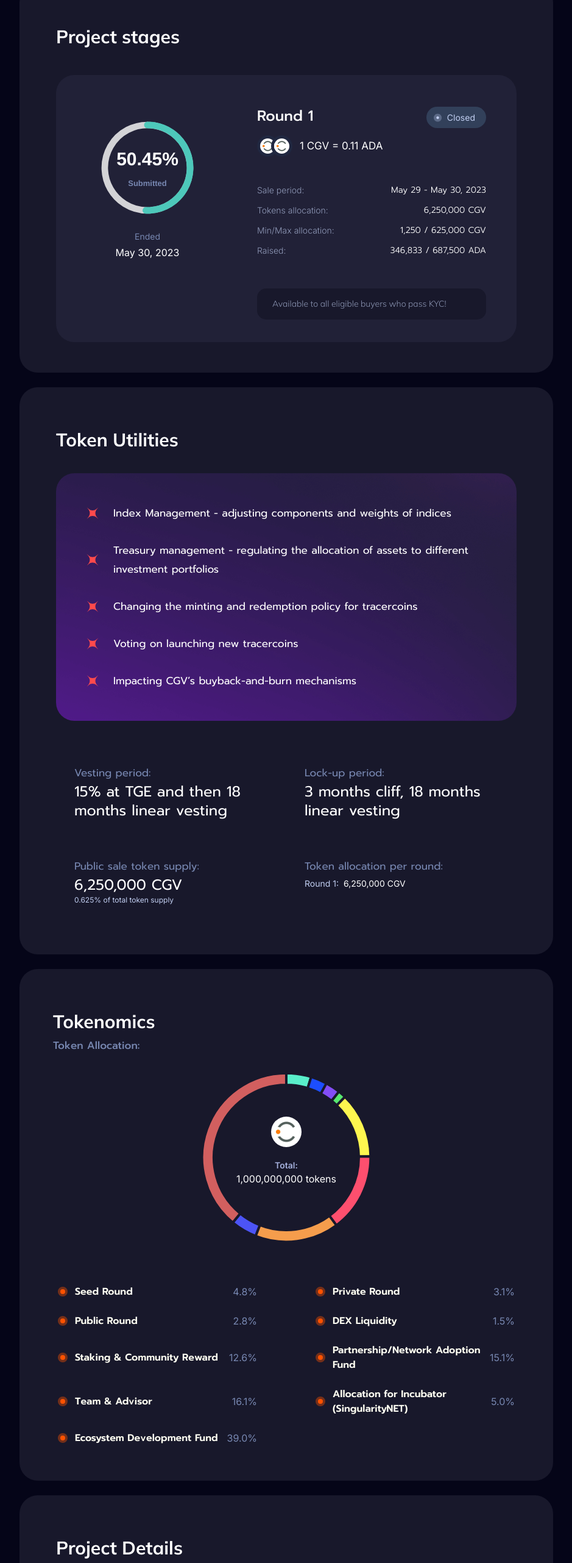
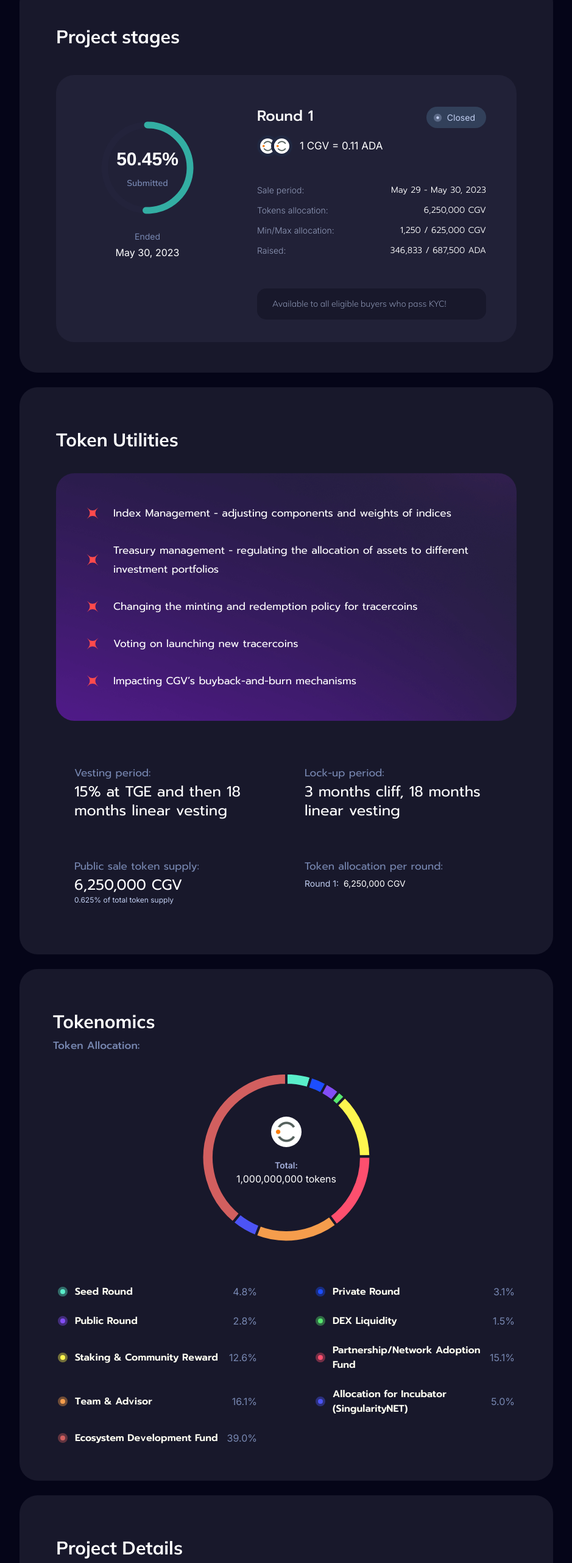
Before and after one commit to hossainarif37/launchpad, a Next.js app: page /projects in a window 1280 px wide. Shown: the part 834-3397 px from the top of the page at 61% size, without its empty margins (8-947 px from the left). Built offline with nearby package versions, Linux system fonts and the light colour scheme.

Commit message:
chore: Add non-progess background color in RadialBarChart

```diff
--- a/src/app/projects/components/RadialBarChart.js
+++ b/src/app/projects/components/RadialBarChart.js
@@ -11,7 +11,6 @@
             type: "radialBar"
         },
 
-        series: [67],
 
         plotOptions: {
             radialBar: {
@@ -20,13 +19,18 @@
                     size: "65%"
                 },
 
+                track: {
+                    background: '#24243D'
+                },
+
                 dataLabels: {
                     showOn: "always",
                     name: {
                         offsetY: 30,
                         show: true,
                         color: "#7787B1",
-                        fontSize: "13px"
+                        fontSize: "14px",
+                        fontFamily: "Mulish",
                     },
                     value: {
                         color: "#ffffff",
@@ -44,9 +48,10 @@
         },
         labels: ["Submitted"],
         fill: {
-            colors: ['#37C7B6', 'tomato'],
-            type: 'Solid'
-        }
+            colors: ['#37C7B6'],
+            type: 'solid'
+        },
+
     };
 
     return (
--- a/src/app/projects/components/TokenomicsChart.js
+++ b/src/app/projects/components/TokenomicsChart.js
@@ -41,6 +41,7 @@
             custom: function ({ seriesIndex, dataPointIndex, w }) {
                 // Access the series data for the hovered pie slice
                 const seriesData = w.config.series[seriesIndex];
+                const colorsData = w.config.colors[seriesIndex];
 
                 // Custom content function
                 const customContent = `<div class="bg-gray-800 bg-opacity-10 text-white p-4 rounded-lg">
--- a/src/app/projects/components/TokenomicsList.js
+++ b/src/app/projects/components/TokenomicsList.js
@@ -2,13 +2,42 @@
 const TokenomicsList = ({ item, total, color }) => {
     // Convert the values to percentages
     const percentage = parseFloat(item.value.replace(/,/g, '')) / total * 100;
+    console.log(color);
+
+    const hexToRGBA = (hex, opacity) => {
+        switch (opacity) {
+            case 0:
+                return `${hex}00`
+            case 5:
+                return `${hex}0D`
+            case 10:
+                return `${hex}1A`
+            case 15:
+                return `${hex}26`
+            case 20:
+                return `${hex}33`
+            case 25:
+                return `${hex}40`
+            case 30:
+                return `${hex}4D`
+            case 35:
+                return `${hex}59`
+            case 40:
+                return `${hex}66`
+            case 45:
+                return `${hex}73`
+            case 50:
+                return `${hex}80`
+            case 55:
+        }
+    }
 
     return (
         <li className="flex items-center justify-between  hover:bg-[#212137] p-2 rounded-lg">
 
             <div className="flex items-center gap-x-3">
-                <div className="w-4 h-4 block rounded-full border-8 border-[#ff5200] border-opacity-40 relative">
-                    <div className="w-2 h-2 absolute top-1/2 left-1/2 transform -translate-x-1/2 -translate-y-1/2 rounded-full bg-[#ff5200]"></div>
+                <div className={`w-4 h-4 block rounded-full border-8  relative`} style={{ borderColor: hexToRGBA(color, 40) }}>
+                    <div className={`w-2 h-2 absolute top-1/2 left-1/2 transform -translate-x-1/2 -translate-y-1/2 rounded-full`} style={{ backgroundColor: color }}></div>
                 </div>
                 <span className="font-semibold text-[#FFFFF2] font-[Prompt]">{item.label}</span>
             </div>
```
